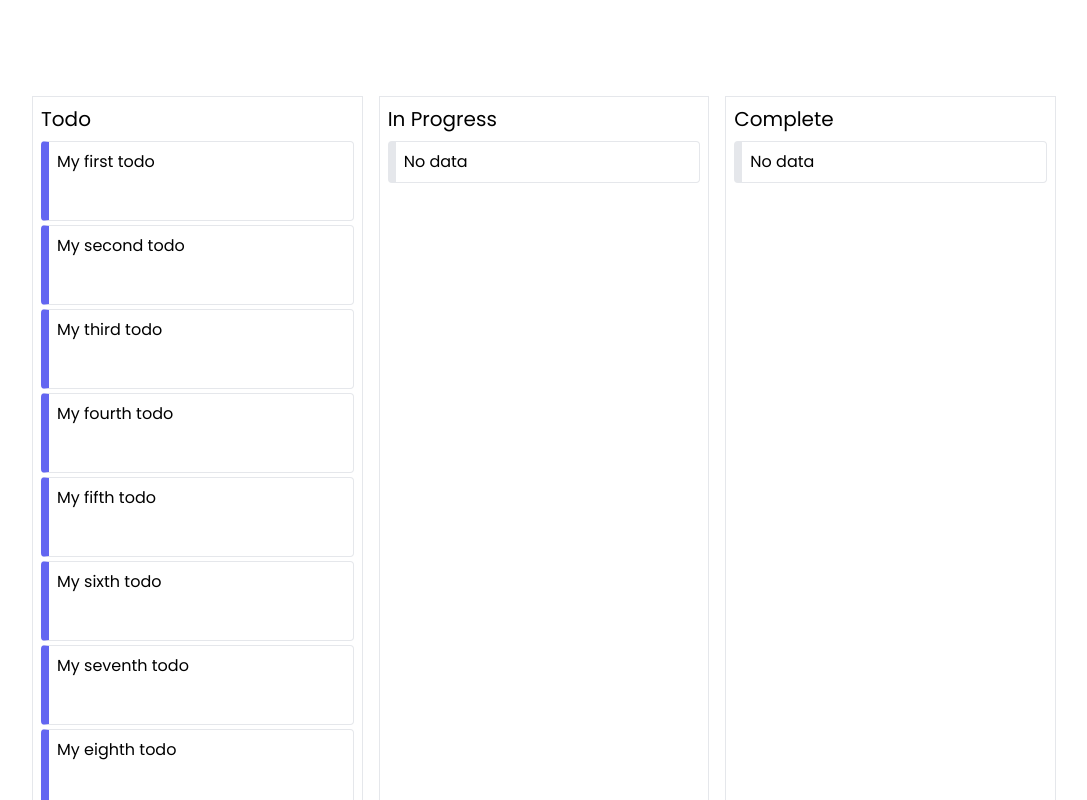
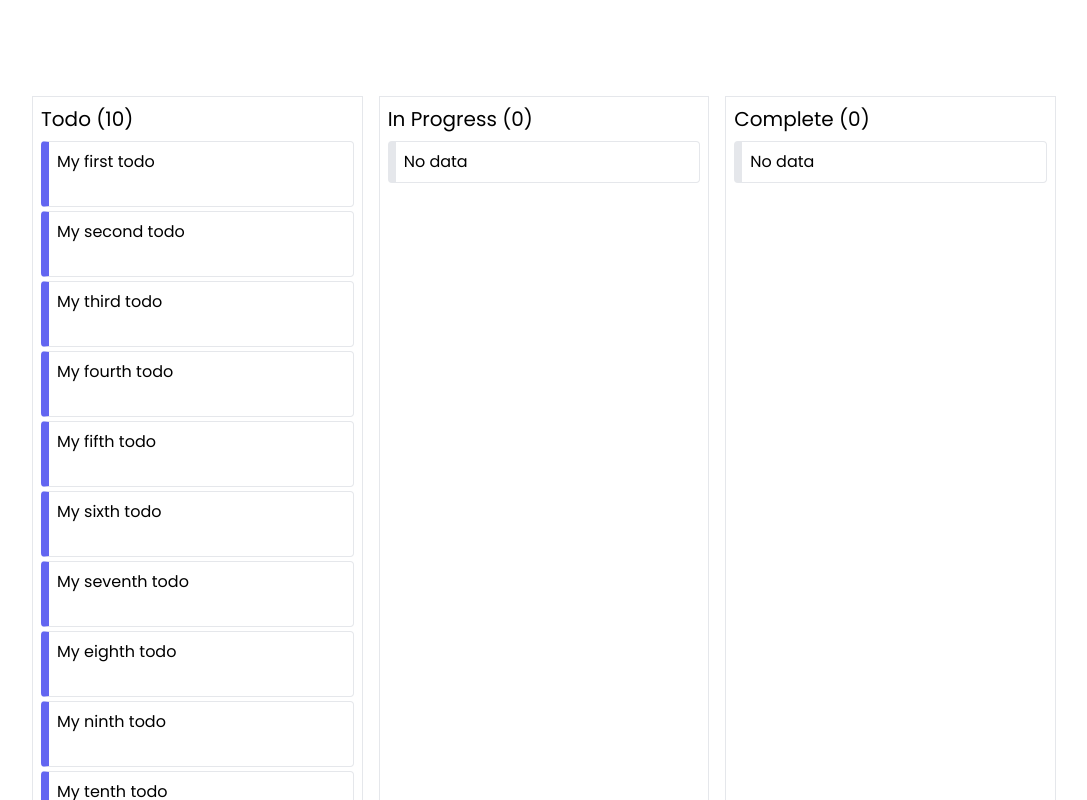
Before and after one commit to johanrdev/kanban-board-vue-express-rest-api, a Vue app: page / in a window 1280 px wide. Shown: the top 800 px of the page, without its empty margins (96-1183 px from the left). Built offline with nearby package versions, Linux system fonts and the light colour scheme.

Commit message:
Add counter to column header

```diff
--- a/src/App.vue
+++ b/src/App.vue
@@ -15,7 +15,7 @@ export default {
   },
   setup() {
     const data = ref([
-      { id: 0, name: 'My first todo', status: null },
+    { id: 0, name: 'My first todo', status: null },
       { id: 1, name: 'My second todo', status: null },
       { id: 2, name: 'My third todo', status: null },
       { id: 3, name: 'My fourth todo', status: null },
--- a/src/components/KanbanColumn.vue
+++ b/src/components/KanbanColumn.vue
@@ -1,9 +1,9 @@
 <template lang="html">
   <section class="border p-2">
-    <h2 class="text-xl mb-2" v-if="name">{{ name }}</h2>
+    <h2 class="text-xl mb-2" v-if="name">{{ name }} ({{ data.length }})</h2>
 
     <ul>
-      <li v-for="item in data" :key="item.id" class="min-h-[80px] border border-l-8 rounded p-2 mb-1 last:mb-0"
+      <li v-for="item in data" :key="item.id" class="border border-l-8 rounded p-2 pb-8 mb-1 last:mb-0"
         :style="{ borderLeftColor: color }" v-if="data.length">{{ item.name }}</li>
       <li class="border border-l-8 rounded p-2 mb-1 last:mb-0" v-else>No data</li>
     </ul>
```
